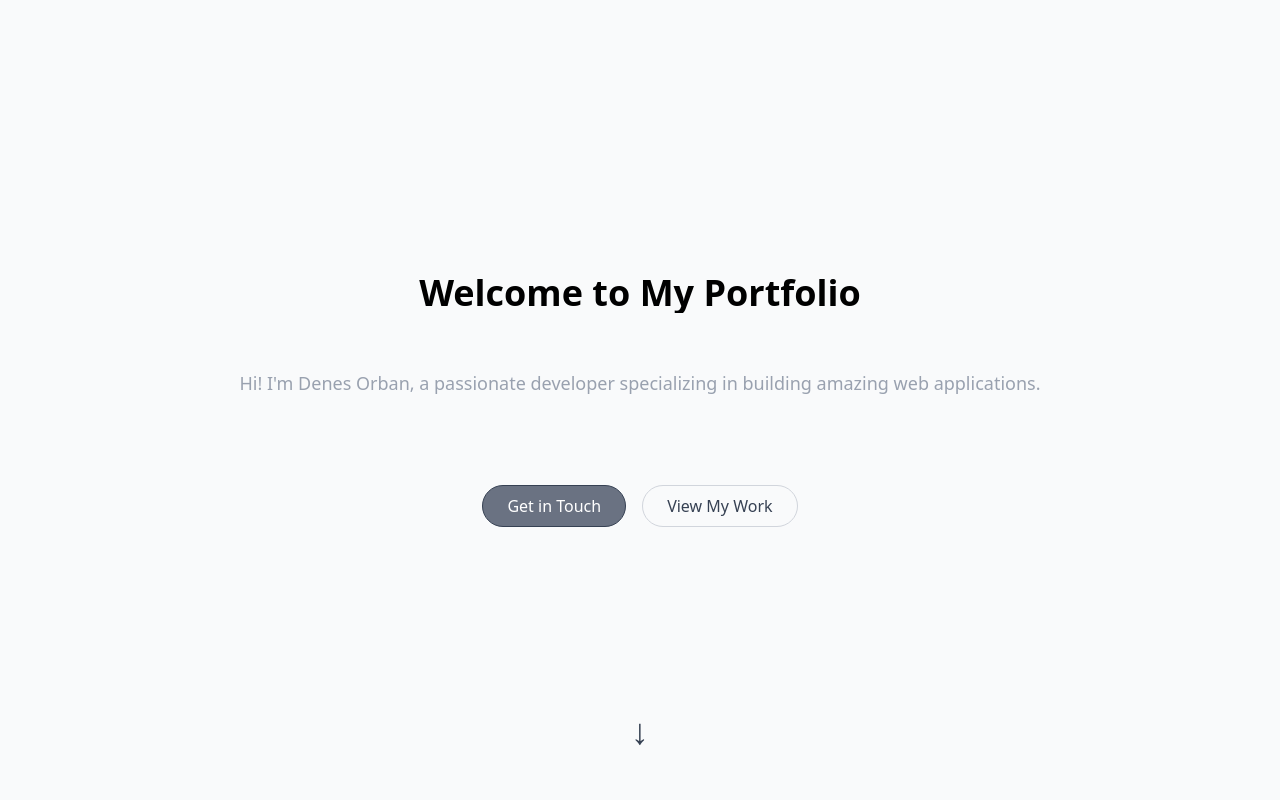
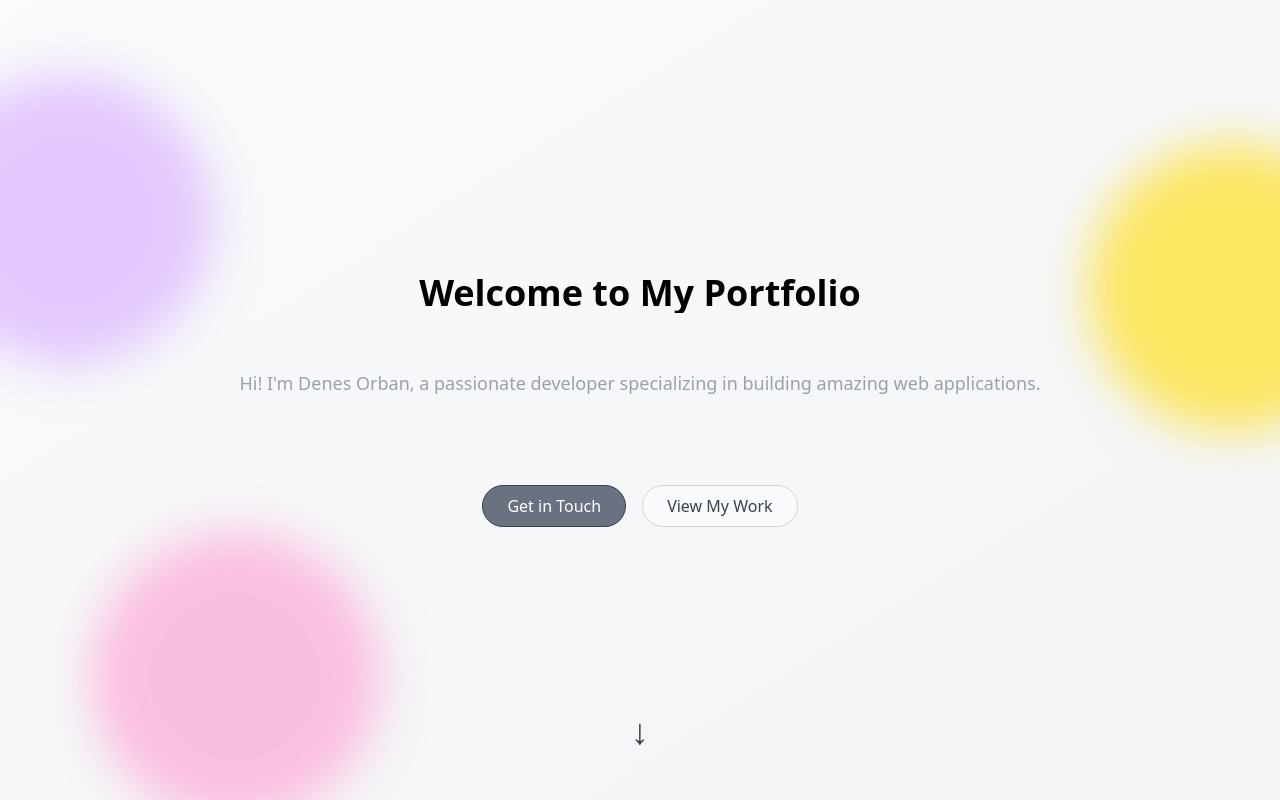
Before and after one commit to Denes0216/portfolio, a React (Vite) app: page / in a window 1280 px wide. Shown: the top 800 px of the page. Built offline with nearby package versions, Linux system fonts and the light colour scheme.

Commit message:
Add animated background to Hero

```diff
--- /dev/null
+++ b/src/components/AnimatedBackground.tsx
@@ -0,0 +1,9 @@
+export default function AnimatedBackground() {
+  return (
+    <div className="absolute inset-0 z-0 pointer-events-none">
+      <div className="absolute top-20 -left-20 w-72 h-72 bg-purple-300 rounded-full mix-blend-multiply filter blur-xl opacity-70 animate-[float_7s_ease-in-out_infinite]"></div>
+      <div className="absolute top-40 -right-20 w-72 h-72 bg-yellow-300 rounded-full mix-blend-multiply filter blur-xl opacity-70 animate-[float_9s_ease-in-out_infinite] animation-delay-2000"></div>
+      <div className="absolute -bottom-8 left-20 w-72 h-72 bg-pink-300 rounded-full mix-blend-multiply filter blur-xl opacity-70 animate-[float_8s_ease-in-out_infinite] animation-delay-4000"></div>
+    </div>
+  );
+}
--- a/src/components/Hero.tsx
+++ b/src/components/Hero.tsx
@@ -1,5 +1,6 @@
+import AnimatedBackground from "./AnimatedBackground";
+
 export default function Hero() {
-
   const goToSection = (sectionId: string) => {
     const section = document.getElementById(sectionId);
     if (section) {
@@ -8,20 +9,23 @@ export default function Hero() {
   };
 
   return (
-    <section className="flex flex-col items-center justify-center min-h-screen bg-gray-50 m-0 text-center p-4 gap-10">
-      <h1 className="text-4xl font-bold mb-4 animate-[appearFromLeft_1.5s_ease-out_forwards]">
+    <section className="relative flex flex-col items-center justify-center min-h-screen bg-linear-to-br from-gray-50 to-gray-100 m-0 text-center p-4 gap-10 overflow-hidden">
+      <AnimatedBackground />
+      <h1 className="relative z-10 text-4xl font-bold mb-4 animate-[appearFromLeft_1.5s_ease-out_forwards]">
         Welcome to My Portfolio
       </h1>
-      <p className="text-lg animate-[appearFromBottom_1.5s_ease-out_forwards] text-gray-400">
+      <p className="relative z-10 text-lg animate-[appearFromBottom_1.5s_ease-out_forwards] text-gray-400">
         Hi! I'm Denes Orban, a passionate developer specializing in building
         amazing web applications.
       </p>
-      <div className="flex space-x-4 mt-6">
+      <div className="relative z-10 flex space-x-4 mt-6">
         <button className="mt-6 px-6 bg-gray-500 border border-gray-700 text-white py-2 rounded-3xl hover:bg-gray-700">
           Get in Touch
         </button>
-        <button className="mt-6 px-6 bg-gray-50 border border-gray-300 text-gray-700 py-2 rounded-3xl hover:bg-gray-200 "
-        onClick={goToSection.bind(null, "projects")}>
+        <button
+          className="mt-6 px-6 bg-gray-50 border border-gray-300 text-gray-700 py-2 rounded-3xl hover:bg-gray-200 "
+          onClick={goToSection.bind(null, "projects")}
+        >
           View My Work
         </button>
       </div>
--- a/src/index.css
+++ b/src/index.css
@@ -7,6 +7,16 @@ html {
 @media (prefers-reduced-motion: no-preference) {
     html {
         scroll-behavior: smooth;
+    }
+}
+
+@keyframes float {
+    0%, 100% {
+        transform: translateY(0px) translateX(0px);
+    }
+
+    50% {
+        transform: translateY(-20px) translateX(20px);
     }
 }
 
```
